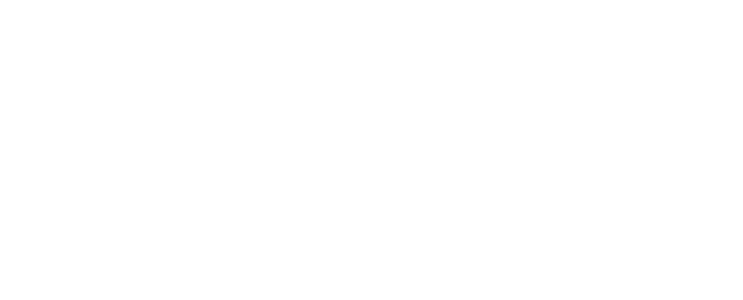
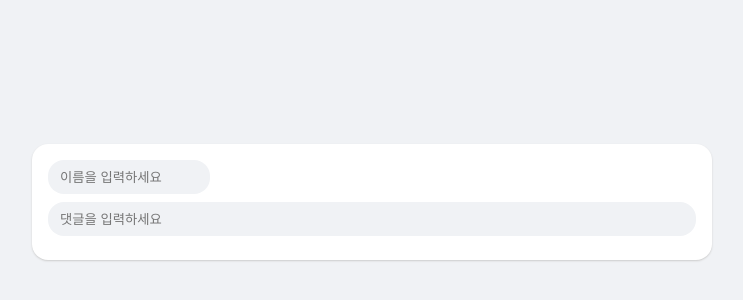
Before and after one commit to soheee94/facebook-comments, a React (Create React App) app: page / in a window 1280 px wide. Shown: the part 198-498 px from the top of the page, without its empty margins (268-1011 px from the left). Built offline with nearby package versions, Linux system fonts and the light colour scheme.

Commit message:
댓글 작성 컴포넌트, 컨테이너 생성 / 색상 팔레트 추가 / 컨텐츠 블럭 추가

```diff
--- a/src/App.js
+++ b/src/App.js
@@ -1,7 +1,21 @@
 import React from "react";
+import styled from "styled-components";
+import WriteCommentContainer from "./containers/WriteCommentContainer";
 
 function App() {
-  return <div></div>;
+  return (
+    <ContentBlock>
+      <WriteCommentContainer />
+    </ContentBlock>
+  );
 }
 
+const ContentBlock = styled.div`
+  background: white;
+  width: 680px;
+  padding: 1rem;
+  border-radius: 1rem;
+  box-shadow: 0 1px 2px #ccc;
+`;
+
 export default App;
--- /dev/null
+++ b/src/components/WriteComment.js
@@ -0,0 +1,39 @@
+import React from "react";
+import styled, { css } from "styled-components";
+import palette from "../palette";
+
+function WriteComment() {
+  return (
+    <WriteCommentForm>
+      <Input type="text" name="user" placeholder="이름을 입력하세요" width="25%" />
+      <Input type="text" name="text" placeholder="댓글을 입력하세요" width="100%" />
+    </WriteCommentForm>
+  );
+}
+
+const WriteCommentForm = styled.form``;
+
+const Input = styled.input`
+  background: ${palette.lightGray};
+  border: none;
+  border-radius: 1rem;
+  padding: 10px 12px 9px 12px;
+  display: block;
+  margin-bottom: 0.5rem;
+
+  ${props =>
+    props.width &&
+    css`
+      width: ${props.width};
+    `}
+
+  &:focus {
+    outline: none;
+
+    ::placeholder {
+      color: #adb5bd;
+    }
+  }
+`;
+
+export default WriteComment;
--- /dev/null
+++ b/src/containers/WriteCommentContainer.js
@@ -0,0 +1,8 @@
+import React from "react";
+import WriteComment from "../components/WriteComment";
+
+function WriteCommentContainer() {
+  return <WriteComment />;
+}
+
+export default WriteCommentContainer;
--- a/src/index.css
+++ b/src/index.css
@@ -1,13 +1,23 @@
 body {
   margin: 0;
-  font-family: -apple-system, BlinkMacSystemFont, 'Segoe UI', 'Roboto', 'Oxygen',
-    'Ubuntu', 'Cantarell', 'Fira Sans', 'Droid Sans', 'Helvetica Neue',
+  font-family: -apple-system, BlinkMacSystemFont, "Segoe UI", "Roboto", "Oxygen", "Ubuntu", "Cantarell", "Fira Sans", "Droid Sans", "Helvetica Neue",
     sans-serif;
   -webkit-font-smoothing: antialiased;
   -moz-osx-font-smoothing: grayscale;
 }
 
 code {
-  font-family: source-code-pro, Menlo, Monaco, Consolas, 'Courier New',
-    monospace;
+  font-family: source-code-pro, Menlo, Monaco, Consolas, "Courier New", monospace;
 }
+
+* {
+  box-sizing: border-box;
+}
+
+#root {
+  background: #f0f2f5;
+  display: flex;
+  justify-content: center;
+  align-items: center;
+  height: 100vh;
+}
--- /dev/null
+++ b/src/palette.js
@@ -0,0 +1,7 @@
+const palette = {
+  black: "#050505",
+  lightGray: "#f0f2f5",
+  gray: "#65676B"
+};
+
+export default palette;
```
